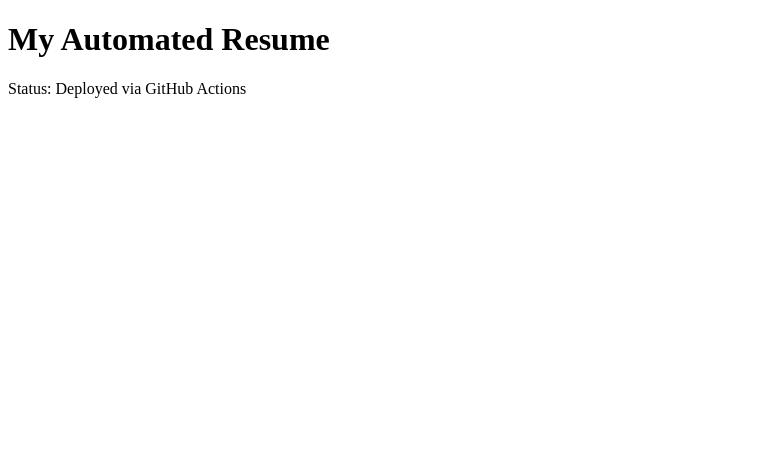
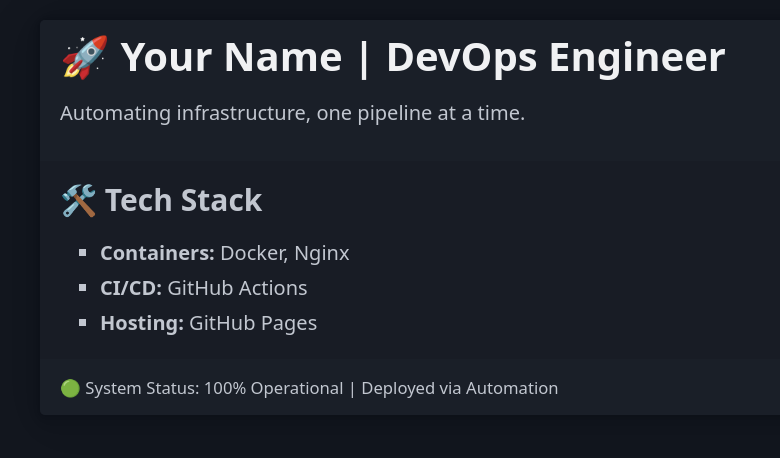
Before and after one commit to akozma0/fun, a plain HTML site: page index.html in a window 1280 px wide. Shown: the whole page, without its empty margins (0-780 px from the left). Drawn offline with nearby package versions, Linux system fonts and the light colour scheme.

Commit message:
Site and pipeline upgrade

```diff
--- a/index.html
+++ b/index.html
@@ -1,8 +1,32 @@
 <!DOCTYPE html>
-<html>
-<head><title>DevOps Resume</title></head>
+<html lang="en" data-theme="dark">
+<head>
+    <meta charset="UTF-8">
+    <meta name="viewport" content="width=device-width, initial-scale=1">
+    <title>DevOps Resume</title>
+    <link rel="stylesheet" href="https://cdn.jsdelivr.net/npm/@picocss/pico@2/css/pico.min.css">
+</head>
 <body>
-    <h1>My Automated Resume</h1>
-    <p>Status: Deployed via GitHub Actions</p>
+    <main class="container">
+        <article>
+            <header>
+                <h1>🚀 Your Name | DevOps Engineer</h1>
+                <p>Automating infrastructure, one pipeline at a time.</p>
+            </header>
+
+            <section>
+                <h3>🛠️ Tech Stack</h3>
+                <ul>
+                    <li><strong>Containers:</strong> Docker, Nginx</li>
+                    <li><strong>CI/CD:</strong> GitHub Actions</li>
+                    <li><strong>Hosting:</strong> GitHub Pages</li>
+                </ul>
+            </section>
+
+            <footer>
+                <small>🟢 System Status: 100% Operational | Deployed via Automation</small>
+            </footer>
+        </article>
+    </main>
 </body>
 </html>
```
Also changed, not shown: 1 other file.
